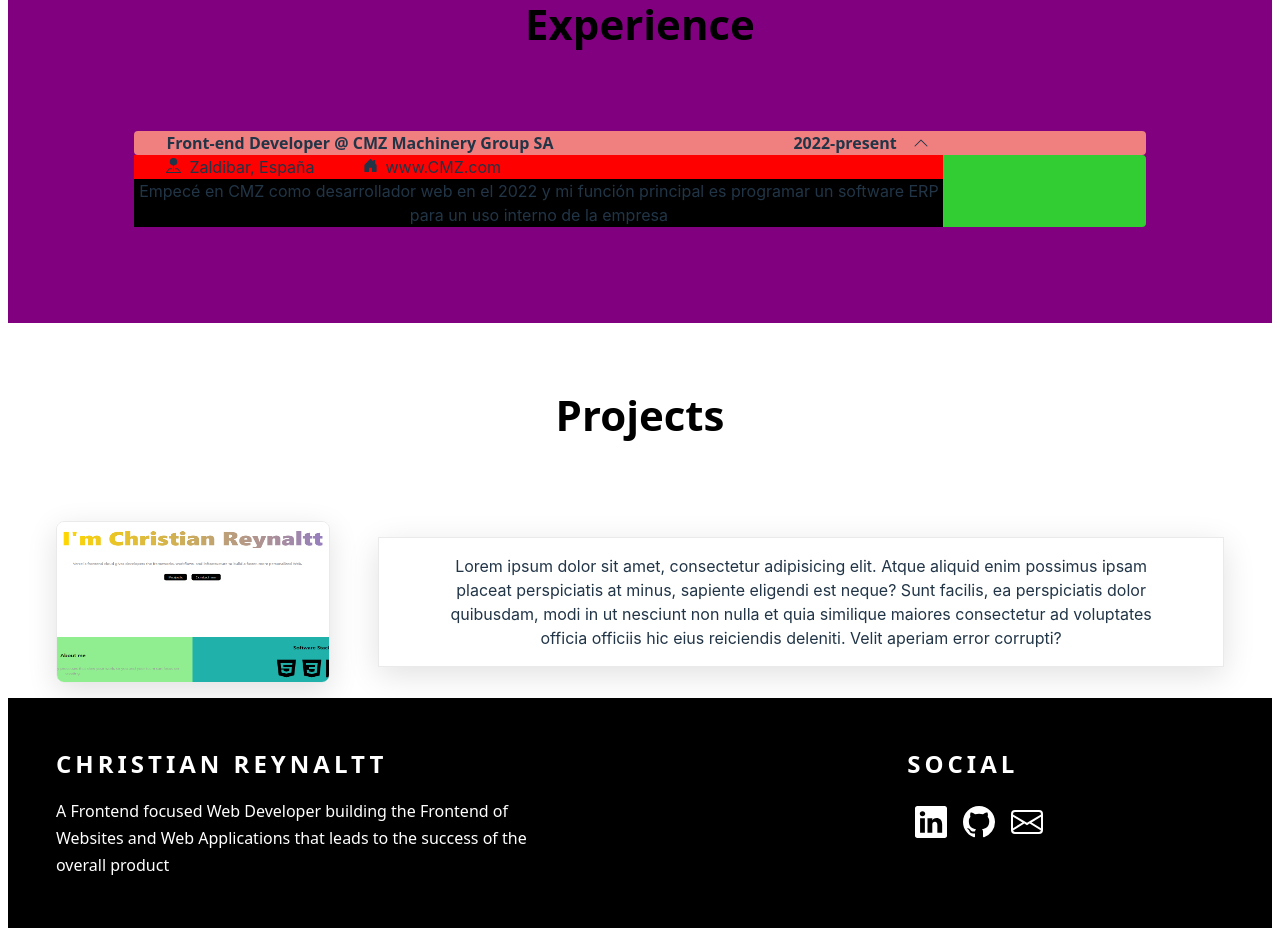
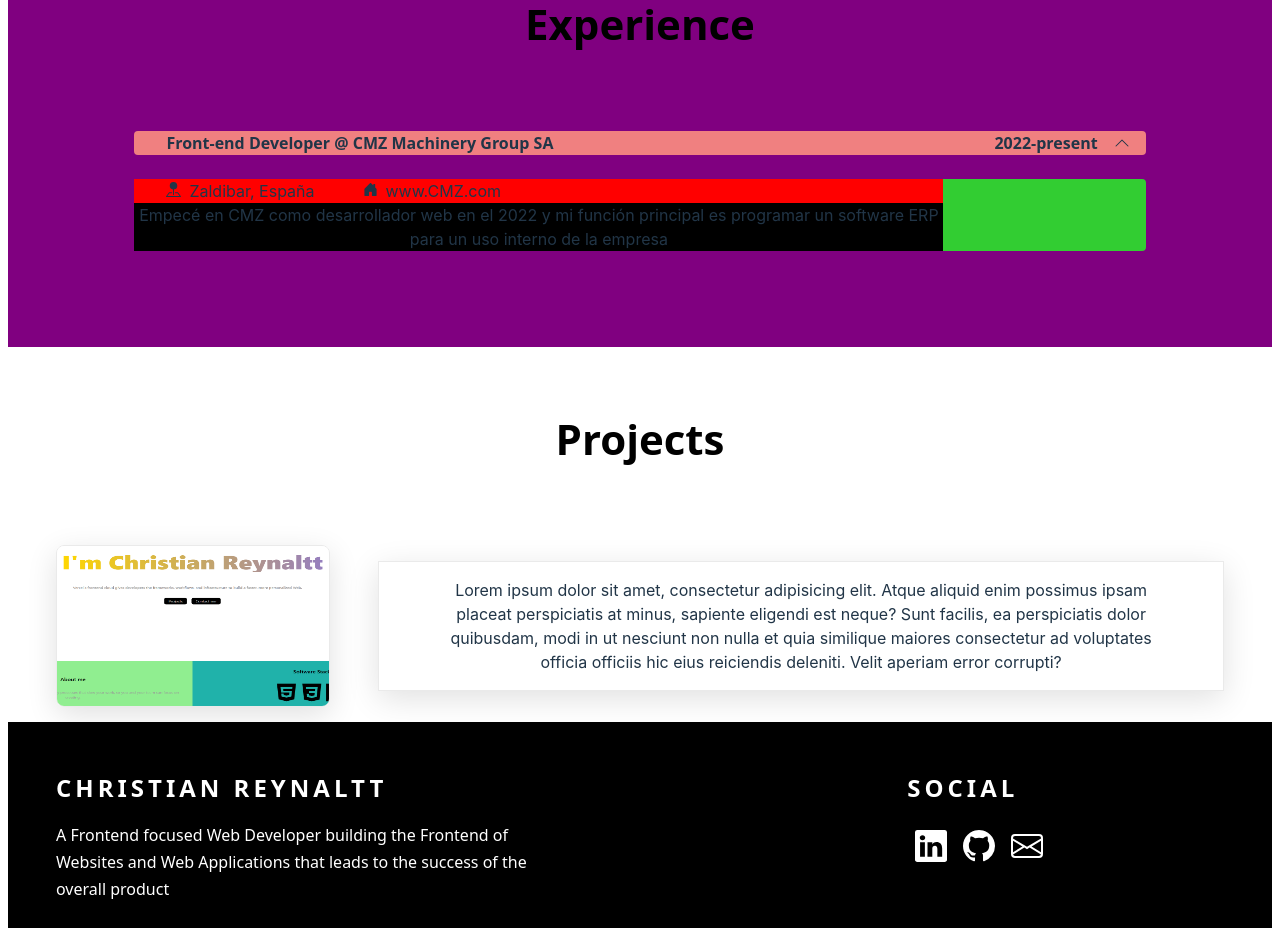
Before and after one commit to crisrey211/portfolio, a React (Vite) app: page / in a window 1280 px wide. Shown: the part 948-1876 px from the top of the page. Built offline with nearby package versions, Linux system fonts and the light colour scheme.

Commit message:
HOTFIX: arreglado experience

```diff
--- a/src/components/accordion/Accordion.module.css
+++ b/src/components/accordion/Accordion.module.css
@@ -8,6 +8,7 @@
 }
 .accordionItemTitle {
   display: flex;
+  justify-content: space-between;
   width: 100%;
 
   font-weight: bold;
@@ -21,6 +22,7 @@
   display: flex;
   flex-direction: column;
   justify-content: flex-start;
+  margin-top: 1.5rem;
 
   width: 100%;
   border-radius: 0.25rem;
```
